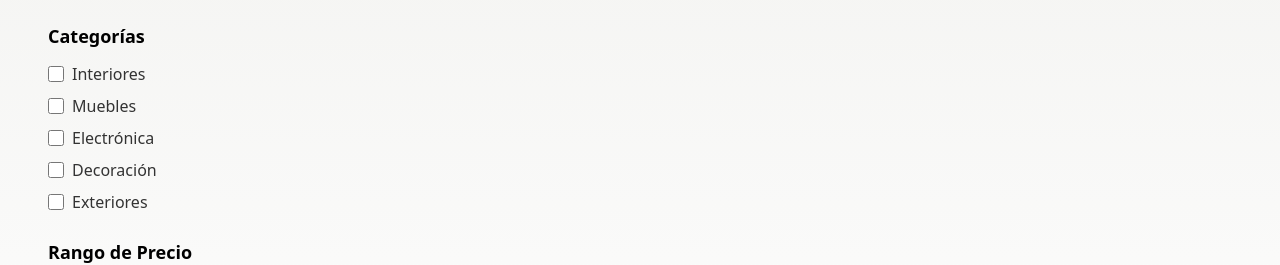
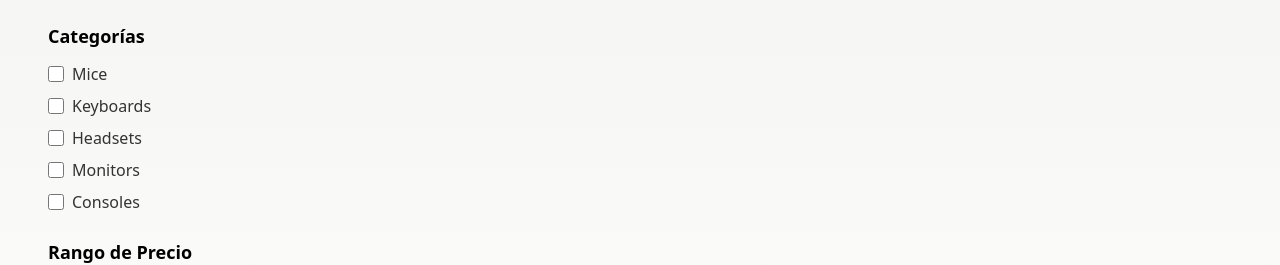
Before and after one commit to MisaelBohorquez27/Teclike-Store-3D, a Next.js app in the folder apps/frontend/: page /Search in a window 1280 px wide. Shown: the part 360-625 px from the top of the page. Built offline with nearby package versions, Linux system fonts and the light colour scheme.

Commit message:
fix(Fixing Components)

```diff
--- a/apps/frontend/src/app/Products/FilterSidebar.tsx
+++ b/apps/frontend/src/app/Products/FilterSidebar.tsx
@@ -4,11 +4,11 @@ import Button from "@/components/ui/PagesButtons";
 
 export function FilterSidebar() {
   const categories = [
-    "Interiores",
-    "Muebles",
-    "Electrónica",
-    "Decoración",
-    "Exteriores",
+    "Mice",
+    "Keyboards",
+    "Headsets",
+    "Monitors",
+    "Consoles",
   ];
   const priceRanges = [
     { label: "Menos de $50", value: "0-50" },
--- a/apps/frontend/src/app/Products/ProductCard.tsx
+++ b/apps/frontend/src/app/Products/ProductCard.tsx
@@ -52,7 +52,7 @@ export function ProductCard({ product }: { product: Product }) {
           <span className="font-bold text-gray-900 text-sm sm:text-base">
             $
             {product.price !== null && product.price !== undefined
-              ? `$${product.price.toFixed(2)}`
+              ? `${product.price.toFixed(2)}`
               : "Precio no disponible"}
           </span>
 
--- a/apps/frontend/src/app/Products/page.tsx
+++ b/apps/frontend/src/app/Products/page.tsx
@@ -22,16 +22,6 @@ export default function ProductPage() {
             <SearchBar3 />
           </div>
 
-          {/* Grid de Productos */}
-          <div className="w-full">
-            <div className="flex flex-col sm:flex-row justify-between items-start sm:items-center mb-6 md:mb-8 gap-4 sm:gap-0">
-              <h2 className="TitleColor text-xl sm:text-2xl font-semibold">
-                Todos los Productos
-              </h2>
-            </div>
-            {/* 🔹 Ahora ProductGrid recibe el query */}
-            <ProductGrid query={query} />
-          </div>
           <div className="w-full mt-10">
             <h2> Product con paginacion </h2>
             <ProductList2 />
```
Also changed, not shown: 1 other file (tests, documents, lock files or other folders).
